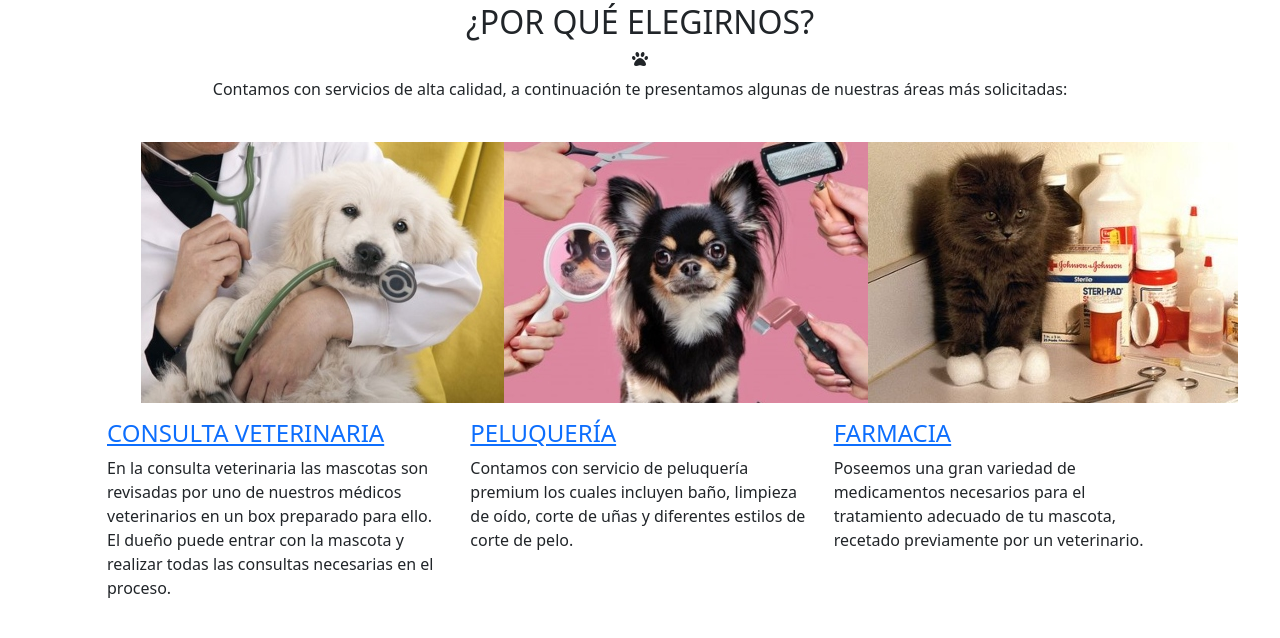
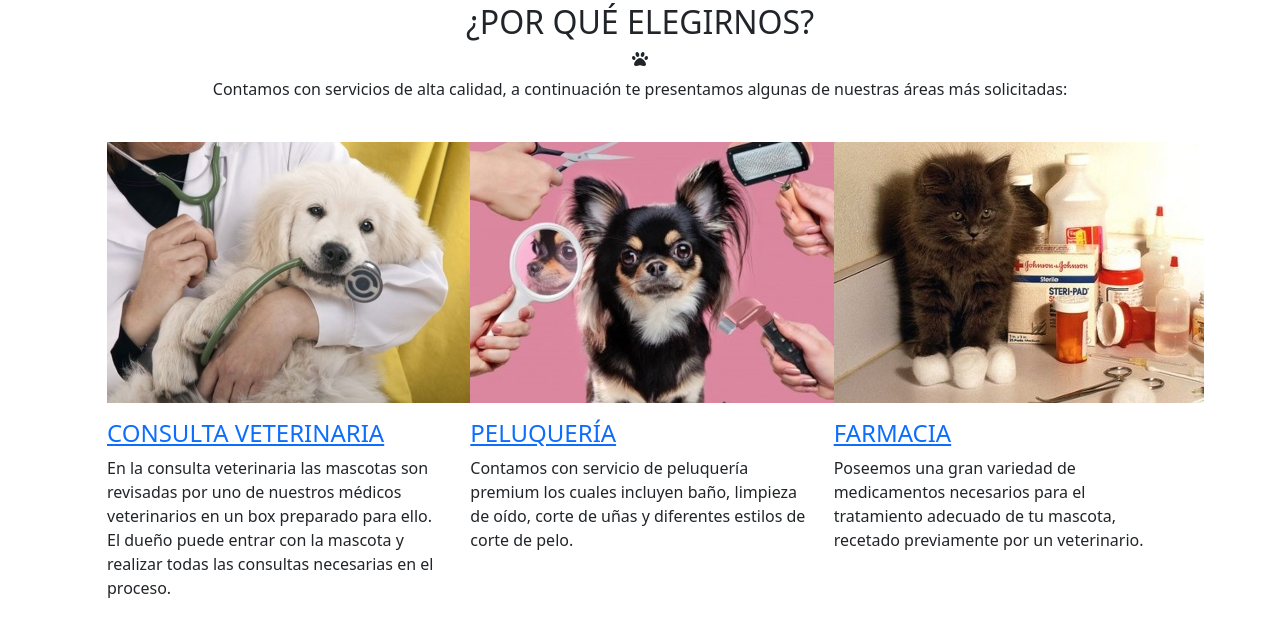
Before and after one commit to GioHe/veterinaria, a website: page index.html in a window 1280 px wide. Shown: the part 927-1565 px from the top of the page. Drawn offline with nearby package versions, Linux system fonts and the light colour scheme.

Commit message:
Se cambia algo del estilo

```diff
--- a/style.css
+++ b/style.css
@@ -12,7 +12,3 @@
 .row {
     padding: 25px;
 }
-
-img.elegirnos {
-    margin-left: 10%;
-}
```
